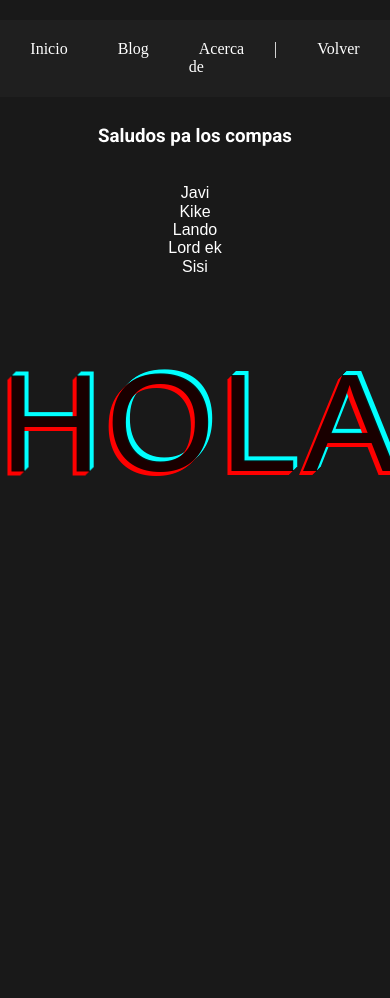
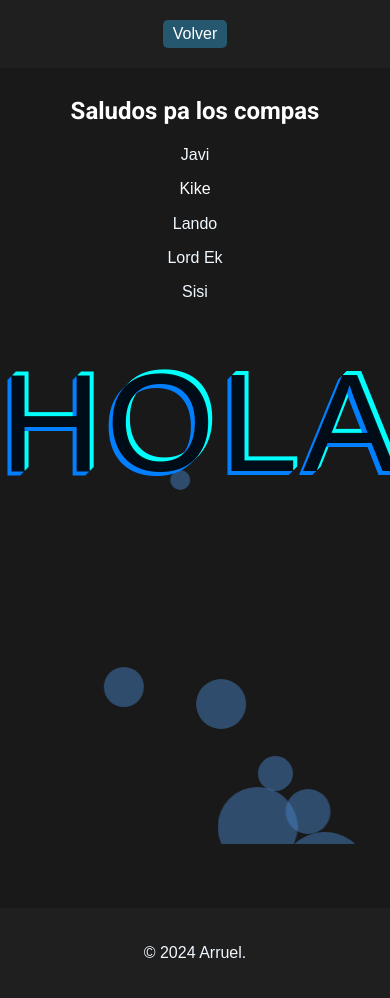
Before and after one commit to Villarru/sitio-web, a plain HTML site: page saludos/index.html in a window 390 px wide. Before the commit the page ends 844 px from the top, so only its background shows below. Drawn offline with Linux system fonts and the light colour scheme.

Commit message:
index responsive, efectos en saludos

```diff
--- a/saludos/hola.css
+++ b/saludos/hola.css
@@ -1,7 +1,11 @@
-
+body{
+  font-family: Arial, sans-serif;
+}
+h2{
+  font-family: 'Roboto', sans-serif;
+}
 
 .Saludos, .Saludos a{
-    font-family: Arial, sans-serif;
     background-color: none;
     text-align: center;
     color: white;
@@ -31,14 +35,19 @@ h1 {
   width: 100%;
   animation: move linear 2000ms infinite;
 }
+.volver{
+  border-radius: 5px;
+  background-color:rgb(37, 87, 110);
+  padding: 5px 0;
+}
 
 @keyframes move {
   0% {
     text-shadow:
-      4px -4px 0 hsla(0, 100%, 50%, 1),
-      3px -3px 0 hsla(0, 100%, 50%, 1),
-      2px -2px 0 hsla(0, 100%, 50%, 1),
-      1px -1px 0 hsla(0, 100%, 50%, 1),
+      4px -4px 0 hsla(210, 100%, 50%, 1),
+      3px -3px 0 hsla(210, 100%, 50%, 1),
+      2px -2px 0 hsla(210, 100%, 50%, 1),
+      1px -1px 0 hsla(210, 100%, 50%, 1),
       -4px 4px 0 hsla(180, 100%, 50%, 1),
       -3px 3px 0 hsla(180, 100%, 50%, 1),
       -2px 2px 0 hsla(180, 100%, 50%, 1),
@@ -51,18 +60,18 @@ h1 {
       -3px -3px 0 hsla(180, 100%, 50%, 1),
       -2px -2px 0 hsla(180, 100%, 50%, 1),
       -1px -1px 0 hsla(180, 100%, 50%, 1),
-      4px 4px 0 hsla(0, 100%, 50%, 1),
-      3px 3px 0 hsla(0, 100%, 50%, 1),
-      2px 2px 0 hsla(0, 100%, 50%, 1),
-      1px 1px 0 hsla(0, 100%, 50%, 1)
+      4px 4px 0 hsla(210, 100%, 50%, 1),
+      3px 3px 0 hsla(210, 100%, 50%, 1),
+      2px 2px 0 hsla(210, 100%, 50%, 1),
+      1px 1px 0 hsla(210, 100%, 50%, 1)
     ;
   }
   50% {
     text-shadow:
-      -4px 4px 0 hsla(0, 100%, 50%, 1),
-      -3px 3px 0 hsla(0, 100%, 50%, 1),
-      -2px 2px 0 hsla(0, 100%, 50%, 1),
-      -1px 1px 0 hsla(0, 100%, 50%, 1),
+      -4px 4px 0 hsla(210, 100%, 50%, 1),
+      -3px 3px 0 hsla(210, 100%, 50%, 1),
+      -2px 2px 0 hsla(210, 100%, 50%, 1),
+      -1px 1px 0 hsla(210, 100%, 50%, 1),
       4px -4px 0 hsla(180, 100%, 50%, 1),
       3px -3px 0 hsla(180, 100%, 50%, 1),
       2px -2px 0 hsla(180, 100%, 50%, 1),
@@ -75,18 +84,18 @@ h1 {
       3px 3px 0 hsla(180, 100%, 50%, 1),
       2px 2px 0 hsla(180, 100%, 50%, 1),
       1px 1px 0 hsla(180, 100%, 50%, 1),
-      -4px -4px 0 hsla(0, 100%, 50%, 1),
-      -3px -3px 0 hsla(0, 100%, 50%, 1),
-      -2px -2px 0 hsla(0, 100%, 50%, 1),
-      -1px -1px 0 hsla(0, 100%, 50%, 1)
+      -4px -4px 0 hsla(210, 100%, 50%, 1),
+      -3px -3px 0 hsla(210, 100%, 50%, 1),
+      -2px -2px 0 hsla(210, 100%, 50%, 1),
+      -1px -1px 0 hsla(210, 100%, 50%, 1)
     ;
   }
   100% {
     text-shadow:
-      4px -4px 0 hsla(0, 100%, 50%, 1),
-      3px -3px 0 hsla(0, 100%, 50%, 1),
-      2px -2px 0 hsla(0, 100%, 50%, 1),
-      1px -1px 0 hsla(0, 100%, 50%, 1),
+      4px -4px 0 hsla(210, 100%, 50%, 1),
+      3px -3px 0 hsla(210, 100%, 50%, 1),
+      2px -2px 0 hsla(210, 100%, 50%, 1),
+      1px -1px 0 hsla(210, 100%, 50%, 1),
       -4px 4px 0 hsla(180, 100%, 50%, 1),
       -3px 3px 0 hsla(180, 100%, 50%, 1),
       -2px 2px 0 hsla(180, 100%, 50%, 1),
@@ -94,3 +103,125 @@ h1 {
     ;
   }
 }
+
+body,html{
+  width:100%;
+  height: 100%;
+}
+
+.bubbles {
+  position: absolute;
+  width: 100%;
+  height: 100%;
+  z-index: -1;
+  overflow: hidden;
+  top: 0;
+  left: 0;
+}
+
+.bubble {
+  position: absolute;
+  bottom: -100px;
+  background: #4680c2;
+  border-radius: 50%;
+  opacity: 0.5;
+  animation: rise 12s infinite ease-in;
+}
+
+.bubble:nth-child(1) {
+  width: 40px;
+  height: 40px;
+  left: 10%;
+  animation-duration: 13s;
+  animation-delay: 0s;
+}
+
+.bubble:nth-child(2) {
+  width: 20px;
+  height: 20px;
+  left: 20%;
+  animation-duration: 8s;
+  animation-delay: 0.5s;
+}
+
+.bubble:nth-child(3) {
+  width: 50px;
+  height: 50px;
+  left: 35%;
+  animation-duration: 11s;
+  animation-delay: 1s;
+}
+
+.bubble:nth-child(4) {
+  width: 80px;
+  height: 80px;
+  left: 50%;
+  animation-duration: 17s;
+  animation-delay: 1.5s;
+}
+
+.bubble:nth-child(5) {
+  width: 35px;
+  height: 35px;
+  left: 55%;
+  animation-duration: 10s;
+  animation-delay: 2s;
+}
+
+.bubble:nth-child(6) {
+  width: 45px;
+  height: 45px;
+  left: 65%;
+  animation-duration: 10s;
+  animation-delay: 2.5s;
+}
+
+.bubble:nth-child(7) {
+  width: 90px;
+  height: 90px;
+  left: 70%;
+  animation-duration: 19s;
+  animation-delay: 3s;
+}
+
+.bubble:nth-child(8) {
+  width: 25px;
+  height: 25px;
+  left: 80%;
+  animation-duration: 9s;
+  animation-delay: 3.5s;
+}
+
+.bubble:nth-child(9) {
+  width: 50px;
+  height: 50px;
+  left: 70%;
+  animation-duration: 14s;
+  animation-delay: 4s;
+}
+
+.bubble:nth-child(10) {
+  width: 90px;
+  height: 90px;
+  left: 25%;
+  animation-duration: 19s;
+  animation-delay: 4.5s;
+}
+
+@keyframes rise{
+  0%{
+    bottom:-100px;
+    transform:translateX(0);
+  }
+  50%{
+    transform:translate(100px);
+  }
+  100%{
+    bottom:1080px;
+    transform:translateX(-200px);
+  }
+
+}
+.respiro{
+  padding: 250px 0px;
+}
--- a/saludos/index.html
+++ b/saludos/index.html
@@ -15,11 +15,7 @@
     <header>
         <nav>
         <ul>
-            <li><a href="/">Inicio</a></li>
-            <li><a href="/blog">Blog</a></li>
-            <li><a href="./post.html">Acerca de</a></li>
-            <li>|</li>
-            <li><a href="/">Volver</a></li>
+            <li class="volver"><a href="/">Volver</a></li>
         </ul>
          </nav>
     </header>
@@ -27,12 +23,32 @@
     <h1>HOLA</h1>
 
          <div class="Saludos" style="padding: 10px 0 20px 0">
-            <h3>Saludos pa los compas </h3><br>
-            Javi <br>
-            <a href="../evolution/index.html">Kike </a><br>
-            Lando<br>
-            Lord ek <br>
-            Sisi <br>
+            <h2>Saludos pa los compas </h2>
+            <p>Javi </p>
+            <p><a href="../evolution/index.html">Kike </a></p>
+            <p>Lando</p>
+            <p>Lord Ek </p>
+            <p>Sisi </p>
         </div>
+
+        <section class="sticky">
+            <div class="bubbles">
+            <div class="bubble"></div>
+              <div class="bubble"></div>
+              <div class="bubble"></div>
+              <div class="bubble"></div>
+              <div class="bubble"></div>
+              <div class="bubble"></div>
+              <div class="bubble"></div>
+              <div class="bubble"></div>
+              <div class="bubble"></div>
+              <div class="bubble"></div>
+
+            </div>
+          </section>
+          <section class="respiro"></section>
+          <footer>
+              <p>&copy; 2024 Arruel. </p>
+          </footer>
 </body>
 </html>
--- a/src/css/links.css
+++ b/src/css/links.css
@@ -2,7 +2,7 @@ body {
     padding: 0;
     z-index: -1;
     color: aliceblue;
-    background: linear-gradient(-45deg, rgb(45, 60, 82), rgb(12, 17, 29), rgb(13, 33, 59), rgb(17, 24, 39), rgb(41, 60, 90));
+    background: linear-gradient(-45deg, rgb(45, 60, 82), rgb(19, 27, 46), rgb(13, 33, 59), rgb(17, 24, 39), rgb(45, 68, 105));
     background-size: 500% 500%;
     animation: gradient 25s ease infinite;
   }
@@ -21,7 +21,7 @@ body {
     align-items: center;
     margin:0;
     padding-top: 170px;
-    padding-bottom: 280px;
+    padding-bottom: 250px;
 }
 
 .links h2 {
@@ -38,6 +38,33 @@ body {
 
 .links nav ul li {
     margin: 0;
+}
+
+@media (max-width: 520px) {
+    .links nav ul li {
+        margin: 0;
+        min-width: 200px;
+    }
+    nav ul {
+        justify-content: center;
+    }
+    nav ul li a {
+        text-align: center;
+    }
+
+    .links {
+        padding-top: 20px;
+        padding-bottom: 60px;
+    }
+}
+
+section{
+    width: 100%;
+    margin-bottom: 20px;
+    padding: 15px 0px;
+    display: grid;
+    grid-template-columns: 1fr;
+    text-align: left;
 }
 
 .links nav ul li a {
@@ -61,3 +88,12 @@ body {
     vertical-align: middle;
     margin-right: 5px;
 }
+main {
+    background-color: rgba(0, 0, 0, 0);
+    padding: 55px 0px;
+}
+footer{
+    position: fixed;
+    bottom: 0;
+    width: 100%;
+}
--- a/src/css/style.css
+++ b/src/css/style.css
@@ -78,10 +78,9 @@ footer, nav {
   justify-content: center;
   align-items: center;
   background-color: #1f1f1f;
-  padding: 20px;
+  padding: 20px 0px;
   color: white;
   flex-wrap: wrap;
-  margin-top: 20px; /* Añadir espacio arriba si es necesario */
 }
 
 footer ul, nav ul {
@@ -99,6 +98,8 @@ footer a, nav a {
   color: white;
   text-decoration: none;
   padding: 5px 10px;
+  text-align: center;
+  white-space: nowrap;
 }
 
 footer a:hover, nav a:hover {
```
Also changed, not shown: blog/index.html (+4 -5 lines), blog/post.html (+3 -2 lines), blog/post2.html (+3 -5 lines), evolution/index.html (+6 -6 lines), index.html (+2 -2 lines).
